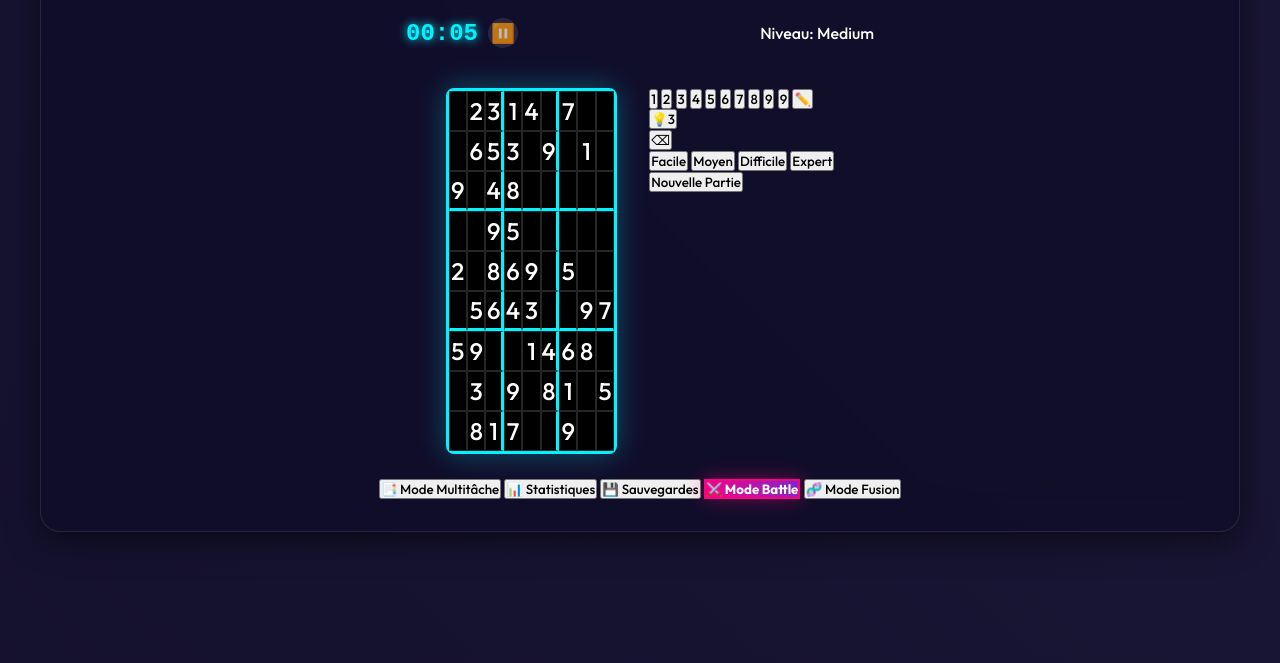
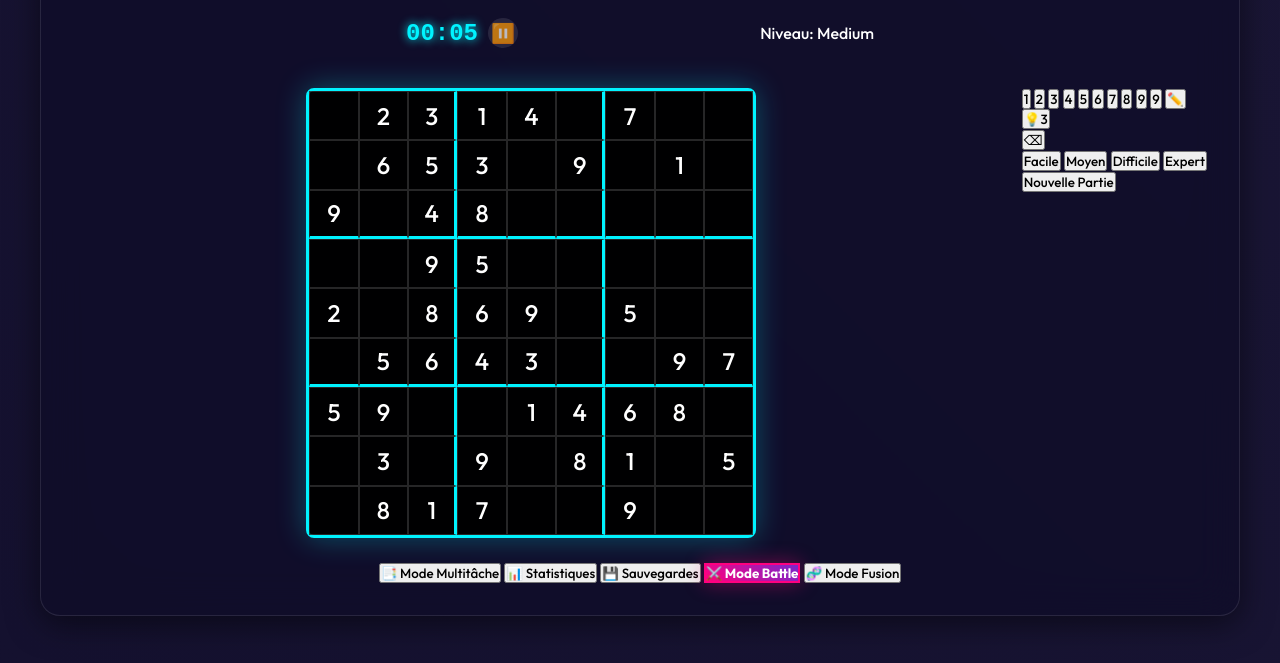
Before and after one commit to JamiTheS/SUDOKU-ZEN, a website: page index.html in a window 1280 px wide. Shown: the part 137-800 px from the top of the page. Drawn offline with Linux system fonts and the light colour scheme.

Commit message:
Fix: Desktop grid now has proper 450x450px size

```diff
--- a/style.css
+++ b/style.css
@@ -410,14 +410,14 @@ h1 {
     }
 }
 
-/* Desktop: ensure grid is NOT affected by mobile styles */
+/* Desktop: ensure grid has proper size */
 @media (min-width: 769px) {
     .game-board {
-        width: auto !important;
-        height: auto !important;
-        max-width: none !important;
-        max-height: none !important;
-        margin: 0 !important;
+        width: 450px;
+        height: 450px;
+        max-width: 450px;
+        max-height: 450px;
+        margin: 0 auto;
     }
 }
 
```
